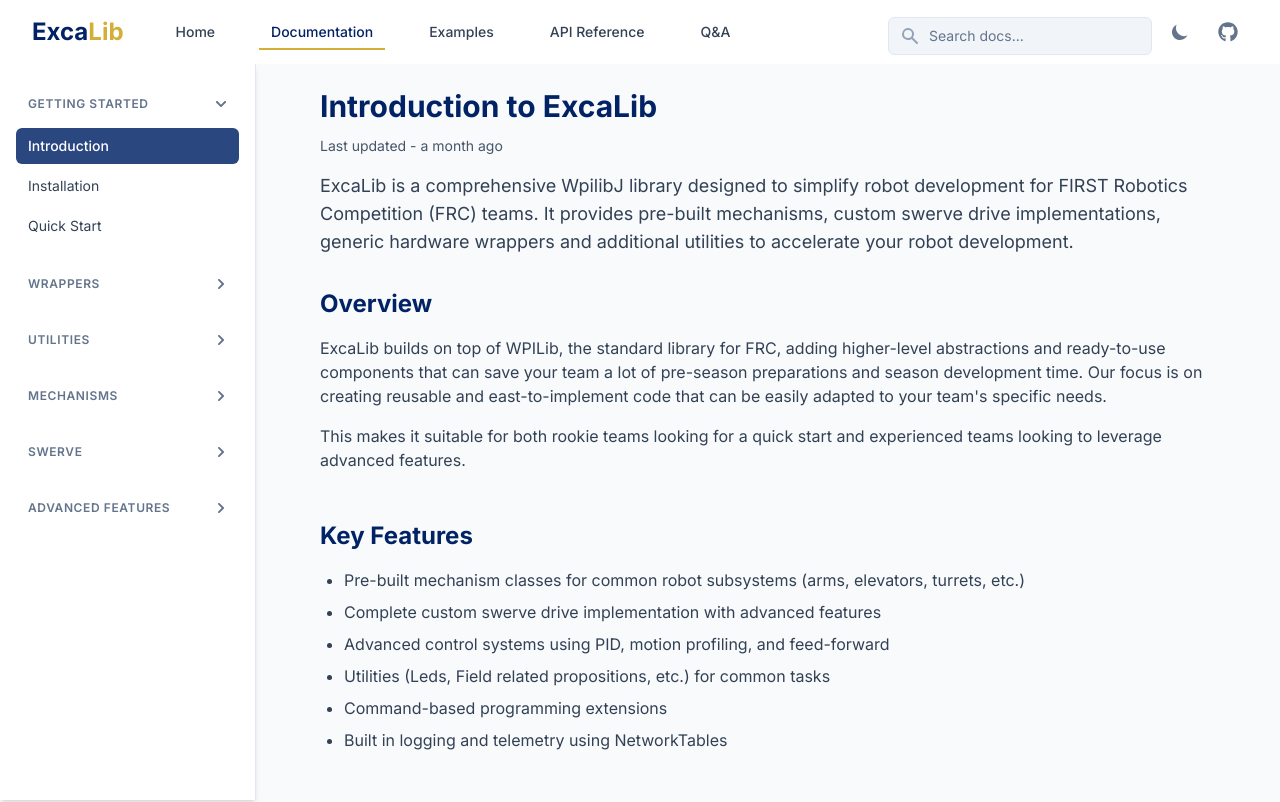
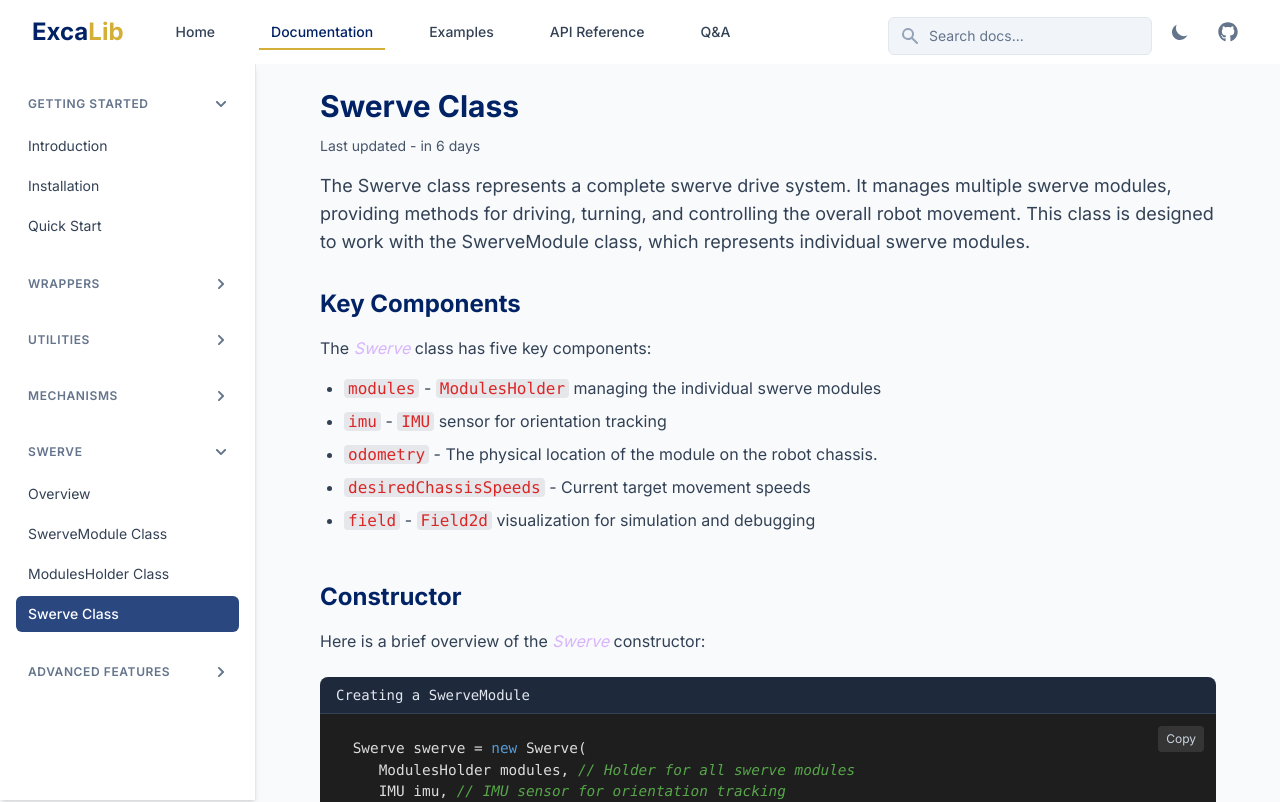
Before and after one commit to ExcaliDevBot/ExcaLibDoc, a React (Vite) app: page /docs/swerve/swerve in a window 1280 px wide. Before the commit this address led to /docs. Shown: the top 802 px of the page. Built offline with nearby package versions, Linux system fonts and the light colour scheme.

Commit message:
add: introduce Swerve class documentation with overview and constructor details

```diff
--- a/src/data/docContent.js
+++ b/src/data/docContent.js
@@ -19,6 +19,7 @@
 import {SwerveOverview} from "./swerve/overview.js";
 import {SwerveModule} from "./swerve/module.js";
 import {SwerveHolder} from "./swerve/holder.js";
+import {Swerve} from "./swerve/swerve.js";
 
 export const docContent = {
     "introduction":
@@ -62,5 +63,7 @@
     "swerve/module":
     SwerveModule,
     "swerve/holder":
-    SwerveHolder
+    SwerveHolder,
+    "swerve/swerve":
+    Swerve
 };
--- a/src/data/swerve/module.js
+++ b/src/data/swerve/module.js
@@ -60,7 +60,7 @@
                     type: "paragraph",
                     text: "Here is a simple example of how to create a /*SwerveModule*/:"
                 },
-               {
+                {
                     "type": "code",
                     "language": "java",
                     "title": "Creating a SwerveModule",
--- a/src/data/swerve/swerve.js
+++ b/src/data/swerve/swerve.js
@@ -0,0 +1,56 @@
+export const Swerve = {
+    title: "Swerve Class",
+    updated: "July 1, 2025",
+    introduction: "The Swerve class represents a complete swerve drive system." +
+        " It manages multiple swerve modules, providing methods for driving, turning, and controlling the overall robot movement." +
+        " This class is designed to work with the SwerveModule class, which represents individual swerve modules.",
+    sections: [
+        {
+            id: "Overview",
+            title: "Key Components",
+            content: [
+                {
+                    type: "paragraph",
+                    text: "The /*Swerve*/ class has five key components:"
+                },
+                {
+                    type: "list",
+                    ordered: false,
+                    items: [
+                        "<modules> - <ModulesHolder> managing the individual swerve modules",
+                        "<imu> - <IMU> sensor for orientation tracking",
+                        "<odometry> - The physical location of the module on the robot chassis.",
+                        "<desiredChassisSpeeds> - Current target movement speeds",
+                        "<field> - <Field2d> visualization for simulation and debugging",
+                    ]
+                },
+            ]
+        },
+        {
+            id: "Overview",
+            title: "Constructor",
+            content: [
+                {
+                    type: "paragraph",
+                    text: "Here is a brief overview of the /*Swerve*/ constructor:"
+                },
+                {
+                    "type": "code",
+                    "language": "java",
+                    "title": "Creating a SwerveModule",
+                    "code": ` Swerve swerve = new Swerve(
+    ModulesHolder modules, // Holder for all swerve modules
+    IMU imu, // IMU sensor for orientation tracking
+    Pose2d initialPosition // Initial position of the robot on the field
+);`
+                },
+                {
+                    type: "paragraph",
+                    text: "Because the /*Swerve*/ constructor includes many parts and sub-parts, we recommend creating a class named " +
+                        "/*SwerveConstants*/ to hold all the constants and parameters needed for the constructor. You" +
+                        " can also add a createSwerve() method with parameters the suit you, we have a example in the 'examples' tab"
+                },
+            ]
+        },
+    ]
+}
```
